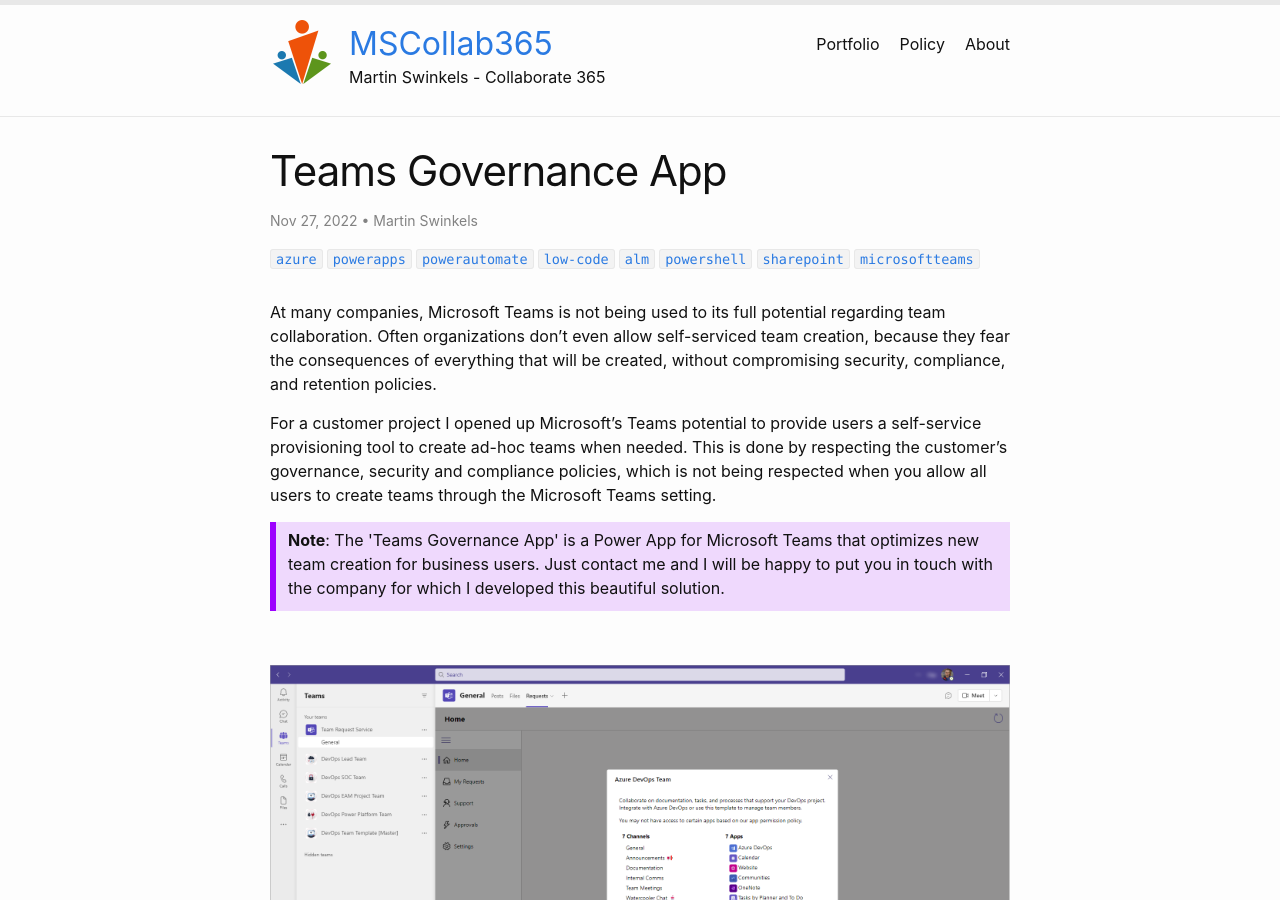
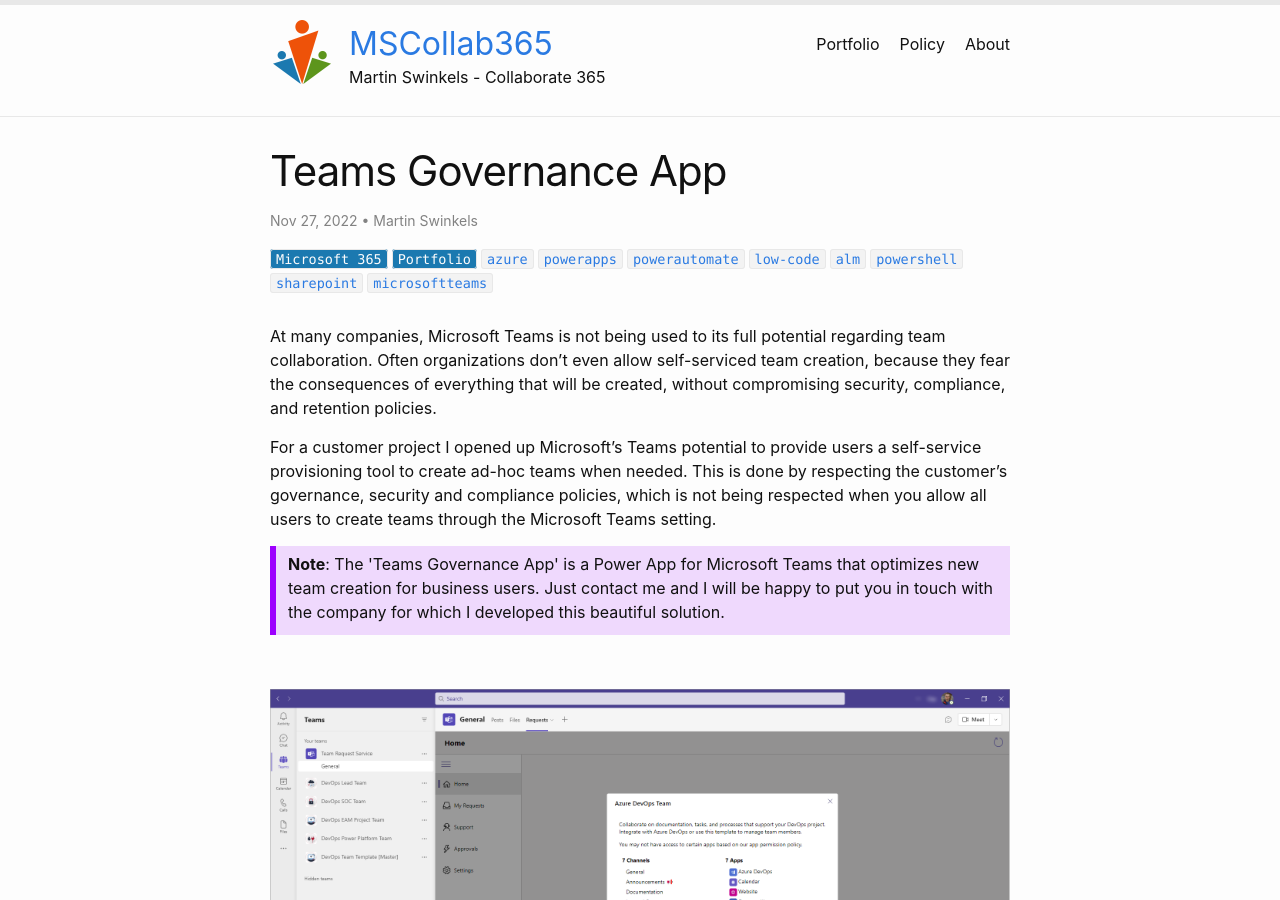
Before and after one commit to msc365/msc365.github.io, a Jekyll site: the page built from _posts/2022-11-27-microsoft-teams-governance-app.md, in a window 1280 px wide and 900 px high. Built offline with Jekyll 4.4.1, drawn with Linux system fonts in a browser that asks for light colours.

Commit message:
Added categories to post page

```diff
--- a/_layouts/post.html
+++ b/_layouts/post.html
@@ -24,6 +24,14 @@
             {%- if forloop.last == false %}, {% endif -%}
         {% endfor %}
       {%- endif -%}</p>
+      <!-- Include categories -->
+      <span class="category-links">
+        {% for category in page.categories %}
+          {% capture categoryname %}{{ category }}{% endcapture %}
+          <a class="category-link" href="/categories/{{ categoryname | downcase }}"><code class="highligther-rouge"><nobr>{{ categoryname | replace: "-", " " }}</nobr></code></a>
+        {% endfor %}
+      </span>
+      <!-- Include tags -->
       <span class="tag-links">
         {% for tag in page.tags %}
           {% capture tagname %}{{ tag }}{% endcapture %}
```
